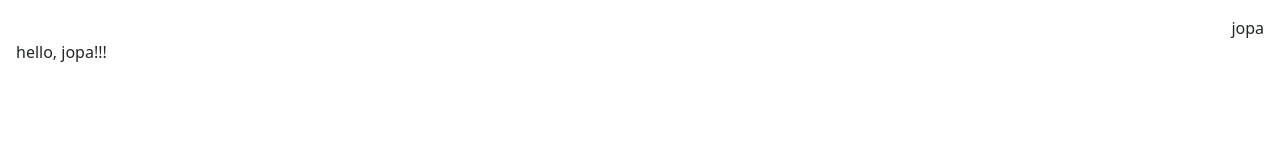
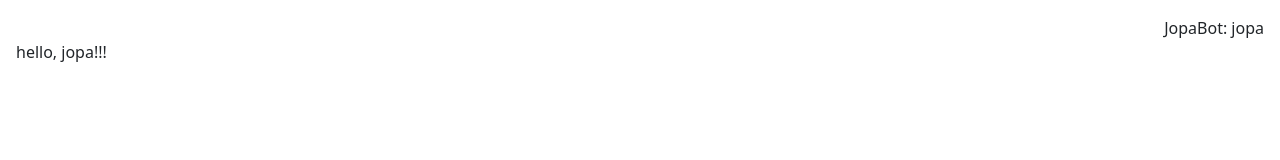
Before and after one commit to tayapro/chat-ui, a Vue app: page / in a window 1280 px wide. Shown: the top 160 px of the page. Built offline with nearby package versions, Linux system fonts and the light colour scheme.

Commit message:
integration with backend

```diff
--- a/package.json
+++ b/package.json
@@ -8,7 +8,9 @@
     "lint": "vue-cli-service lint"
   },
   "dependencies": {
+    "axios": "^1.4.0",
     "core-js": "^3.8.3",
+    "random": "^4.1.0",
     "vue": "^3.2.13"
   },
   "devDependencies": {
--- a/src/App.vue
+++ b/src/App.vue
@@ -2,13 +2,14 @@
     <div class="card text-center border-0">
         <!-- <div class="card-header border-0"></div> -->
         <div class="card-body">
-            <ChatMessage text="jopa" sender="bot" />
+            <ChatMessage text="jopa" displayName="JopaBot" senderType="bot" />
             <ChatMessage text="hello, jopa!!!" />
             <ChatMessage
                 v-for="m in messages"
                 :key="m.text"
                 :text="m.text"
-                :sender="m.sender"
+                :senderType="m.senderType"
+                :displayName="m.displayName"
             ></ChatMessage>
         </div>
         <div class="card-footer fixed-bottom border-0">
@@ -26,21 +27,23 @@ export default {
     data() {
         return {
             // .text
-            // .sender
+            // .senderType
+            // .displayName
             messages: [],
         }
     },
     components: { InputMessage, ChatMessage },
     methods: {
-        addMessage(msg) {
-            console.log('function bla', msg)
+        async addMessage(msg) {
             this.messages.push({
                 text: msg,
                 sender: 'hooman',
             })
+            const message = await this.aiapi.botMessage()
             this.messages.push({
-                text: 'hello from bot',
-                sender: 'bot',
+                text: message.text.data,
+                displayName: message.sender.data,
+                senderType: 'bot',
             })
         },
     },
--- /dev/null
+++ b/src/apis/AiApi.js
@@ -0,0 +1,31 @@
+import axios from 'axios'
+import random from 'random'
+
+async function botMessage() {
+    try {
+        let botmessage = { sender: '', text: '' }
+        console.log('from AiApi file: Empty bot msg = ', botmessage)
+        botmessage.sender = await axios.get(
+            `http://${process.env.VUE_APP_HOST}:${process.env.VUE_APP_PORT}/api/name`
+        )
+        botmessage.text = await axios.post(
+            `http://${process.env.VUE_APP_HOST}:${process.env.VUE_APP_PORT}/api/sentence`,
+            {
+                num_words: random.int(1, 7),
+            },
+            {
+                headers: {
+                    'Content-Type': 'application/json',
+                },
+            }
+        )
+        console.log('from AiApi file: Bot message = ', botMessage)
+        return botmessage
+    } catch (e) {
+        console.error('ERROR :::', e)
+    }
+}
+
+export default {
+    botMessage,
+}
--- a/src/components/ChatMessage.vue
+++ b/src/components/ChatMessage.vue
@@ -1,5 +1,5 @@
 <template>
-    <div v-if="isBot()" class="text-end">{{ text }}</div>
+    <div v-if="isBot()" class="text-end">{{ printMessage() }}</div>
     <div v-else class="text-start">{{ text }}</div>
 </template>
 
@@ -8,14 +8,18 @@ export default {
     name: 'ChatMessage',
     props: {
         text: String,
-        sender: String,
+        senderType: String,
+        displayName: String,
     },
     data() {
         return {}
     },
     methods: {
         isBot() {
-            return this.sender === 'bot'
+            return this.senderType === 'bot'
+        },
+        printMessage() {
+            return `${this.displayName}: ${this.text}`
         },
     },
 }
```
Also changed, not shown: src/main.js (+6 -1 lines), 1 other file (tests, documents, lock files or other folders).
